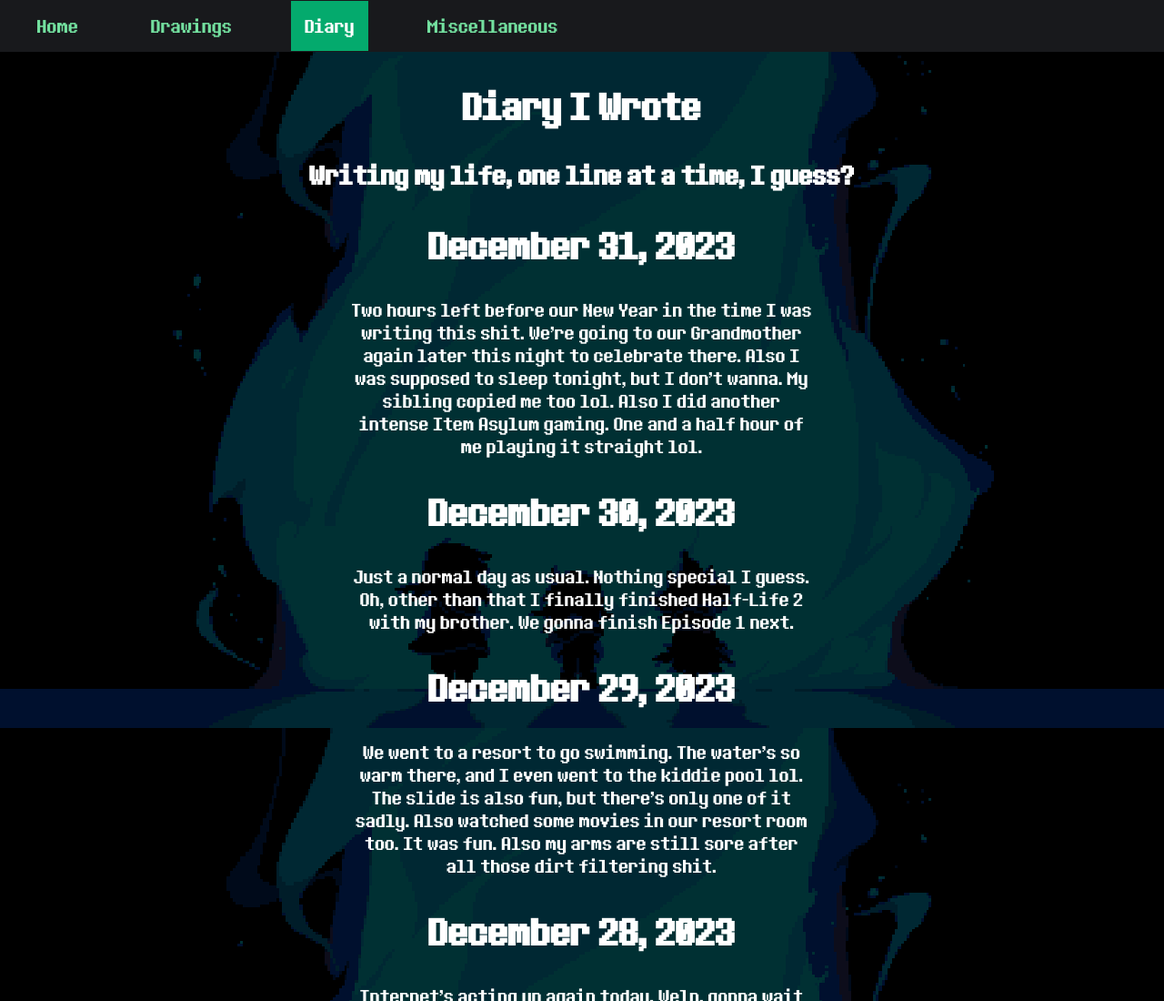
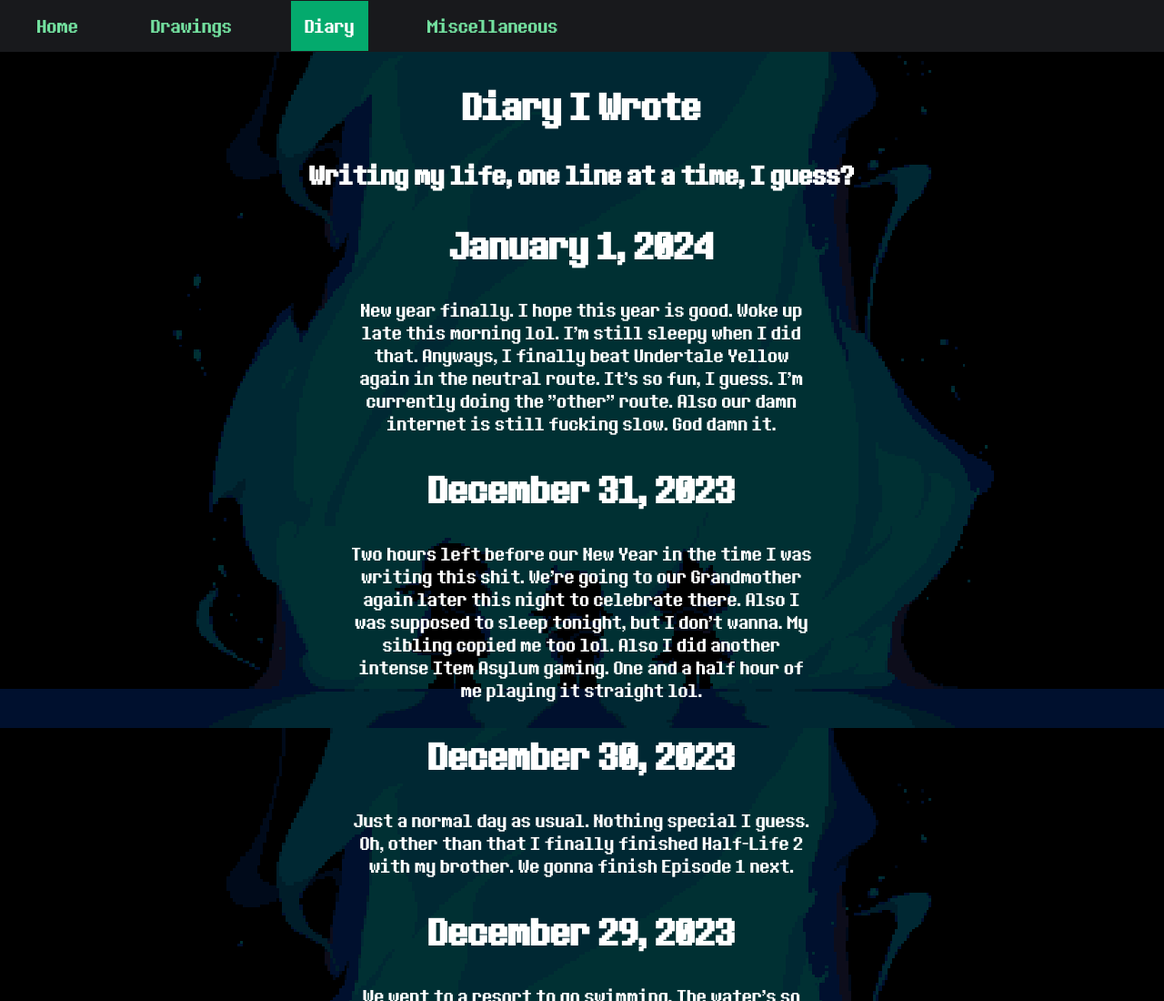
Before and after one commit to SnoopySeven/snoopyseven.github.io, a plain HTML site: page diary.html in a window 1280 px wide. Shown: the top 1100 px of the page at 91% size. Drawn offline with Linux system fonts and the light colour scheme; files whose address does not match are found by name.

Commit message:
New entry

```diff
--- a/diary.html
+++ b/diary.html
@@ -22,6 +22,8 @@
 <div class="centered">
     <h1>Diary I Wrote</h1>
     <h2>Writing my life, one line at a time, I guess?</h2>
+    <h1>January 1, 2024</h1>
+    <p>New year finally. I hope this year is good. Woke up late this morning lol. I'm still sleepy when I did that. Anyways, I finally beat Undertale Yellow again in the neutral route. It's so fun, I guess. I'm currently doing the "other" route. Also our damn internet is still fucking slow. God damn it.</p>
     <h1>December 31, 2023</h1>
     <p>Two hours left before our New Year in the time I was writing this shit. We're going to our Grandmother again later this night to celebrate there. Also I was supposed to sleep tonight, but I don't wanna. My sibling copied me too lol. Also I did another intense Item Asylum gaming. One and a half hour of me playing it straight lol.</p>
     <h1>December 30, 2023</h1>
```
